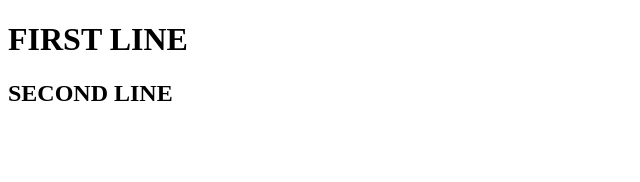
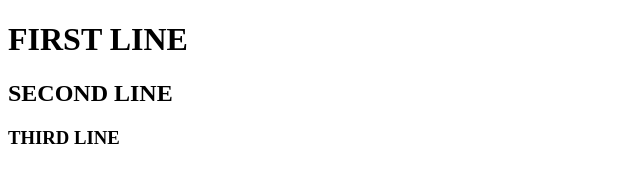
Before and after one commit to 21r01a05c2/test1, a plain HTML site: page index.html in a window 1280 px wide. Shown: the whole page, without its empty margins (0-640 px from the left). Drawn offline with Linux system fonts and the light colour scheme.

Commit message:
second commit

```diff
--- a/index.html
+++ b/index.html
@@ -3,5 +3,6 @@
     <body>
         <h1> FIRST LINE</h1>
         <h2>SECOND LINE</h2>
+        <h3>THIRD LINE</h3>
     </body>
 </html>
```
